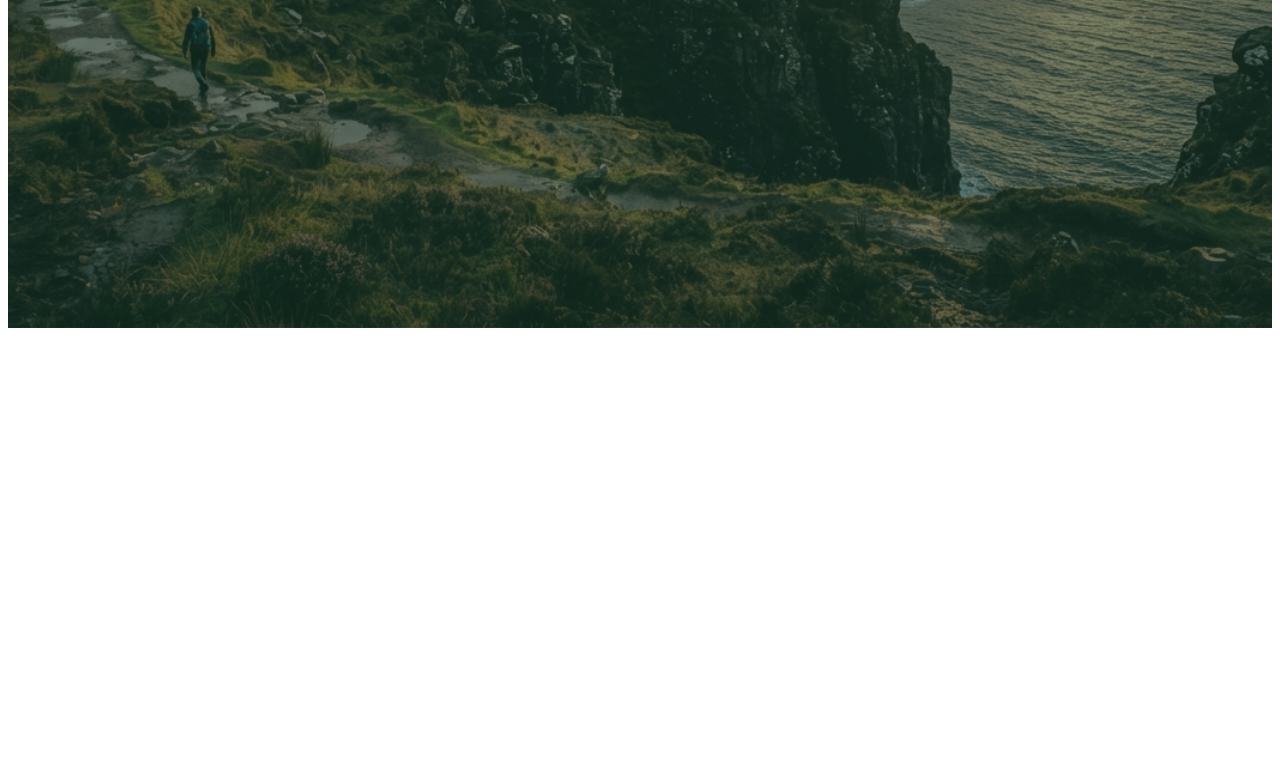
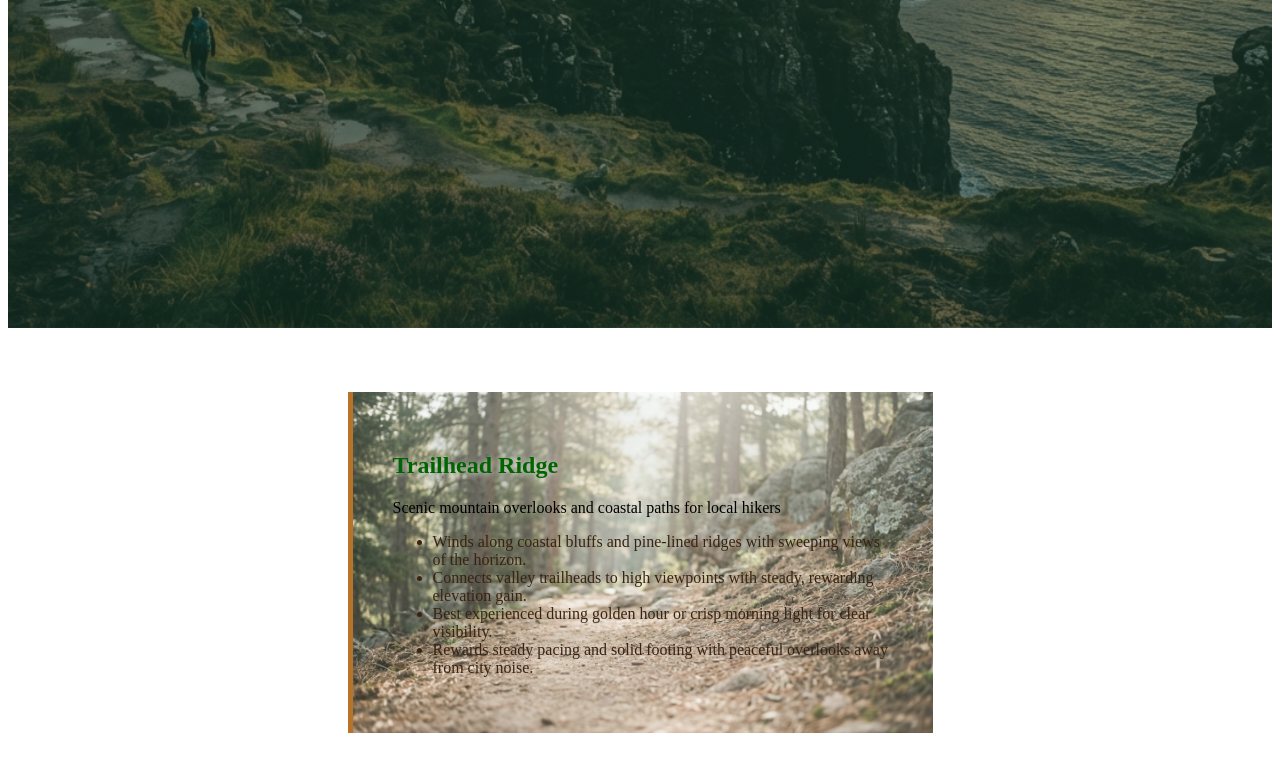
Before and after one commit to CIT85/avneetk-pub, a plain HTML site: page w7/index.html in a window 1280 px wide. Shown: the part 672-1444 px from the top of the page. Before the commit the page ends 1020 px from the top, so only its background shows below. Drawn offline with Linux system fonts and the light colour scheme.

Commit message:
Article section

```diff
--- a/w7/index.html
+++ b/w7/index.html
@@ -13,8 +13,15 @@
     </section>
 
     <article class="attendance-card">
-        <h2></h2>
-    </article>
+        <h2>Trailhead Ridge</h2>
+        <p>Scenic mountain overlooks and coastal paths for local hikers</p>
+        <ul>
+          <li>Winds along coastal bluffs and pine-lined ridges with sweeping views of the horizon.</li>
+          <li>Connects valley trailheads to high viewpoints with steady, rewarding elevation gain.</li>
+          <li>Best experienced during golden hour or crisp morning light for clear visibility.</li>
+          <li>Rewards steady pacing and solid footing with peaceful overlooks away from city noise.</li>
+        </ul>
+   </article>
+</body>
 
-</body>
 </html>
--- a/w7/style.css
+++ b/w7/style.css
@@ -8,7 +8,26 @@
 }
 
 .attendance-hero h2 {
-    color:#F5F1E6;
+    color:white;
     font-size: 8rem;
     text-shadow: 2px 2px 6px rgba(0, 0, 0, 0.6);
 }
+
+.attendance-card {
+    background-image:  linear-gradient(rgba(226, 235, 224, 0.20), rgba(226, 235, 224, 0.20)), url(./images/texture-new.webp);
+    background-size: cover;
+    background-position: center bottom;
+    max-width: 500px;
+    margin: 4rem auto;
+    border-left: 5px solid #b8732a;
+    padding: 40px;
+}
+
+.attendance-card h2 {
+    color:  darkgreen;
+    text-shadow: 0 1px 6px rgba(244, 242, 238, 0.85);
+}
+
+.attendance-card ul {
+    color: #3a2312;
+}
```
